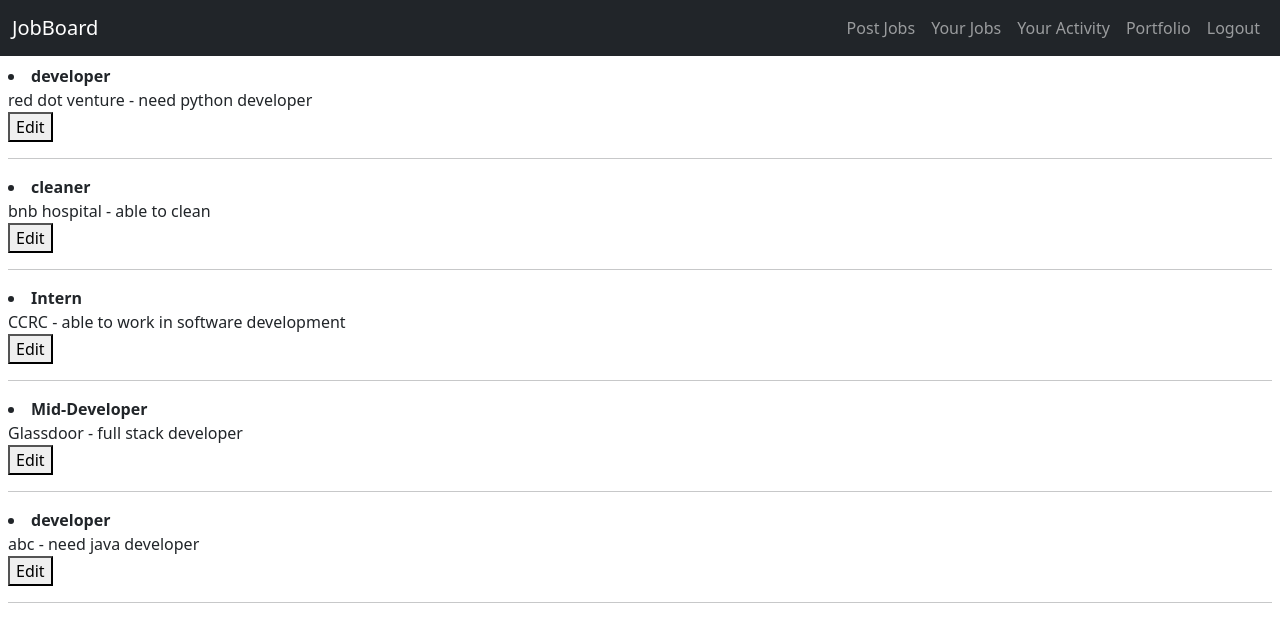
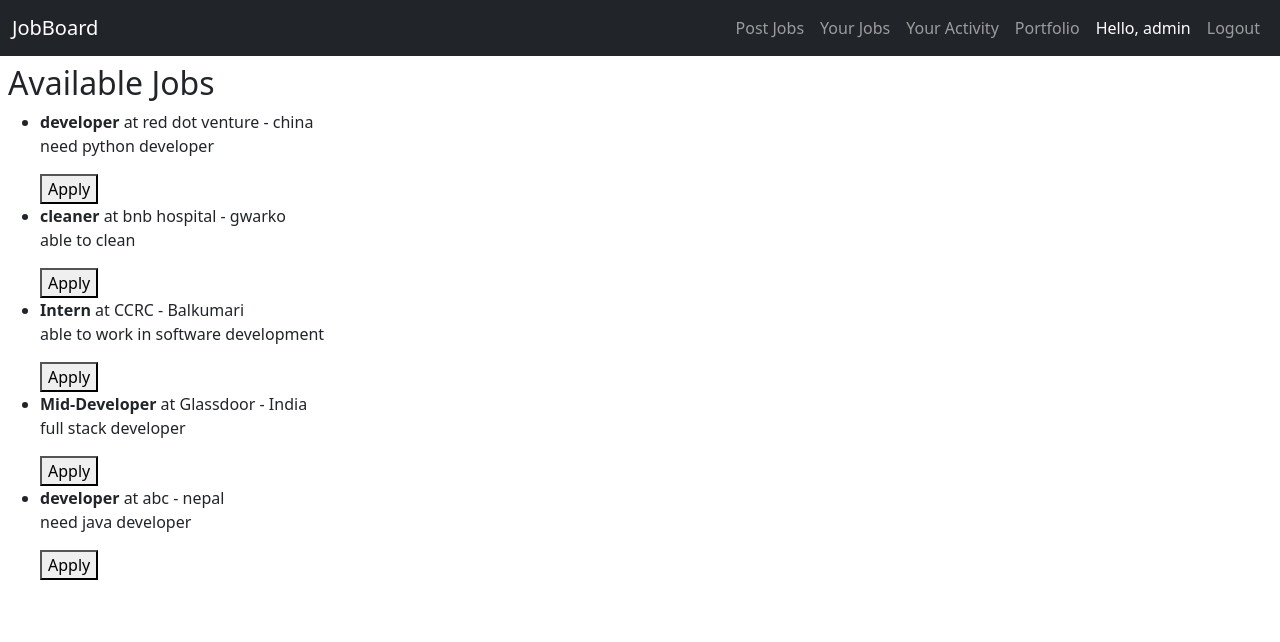
Before and after one commit to Sumanbhandari69/JobBoard, a Django app: page / in a window 1280 px wide. Shown: the top 642 px of the page. Run offline with Django 5.2, Linux system fonts and the light colour scheme; a user stored in the database is signed in; data comes from the database, SQL or seed files in the repository; both versions use the stored data as it was after the commit.

Commit message:
Apply and List view

```diff
--- a/jobs/admin.py
+++ b/jobs/admin.py
@@ -2,12 +2,12 @@ from django.contrib import admin
 from jobs.models import JobInformation
 
 class JobInfo(admin.ModelAdmin):
-    list_display = ("job_title", "company_name", "location", "job_description", "date_posted")
+    list_display = ("job_title", "company_name", "location", "job_description", "date_posted", "posted_by")
     list_filter = ("job_title",)
     search_fields = ("job_title", "company_name")
     date_hierarchy = "date_posted"
     ordering = ("date_posted",)
-    readonly_fields = ("date_posted",)
+    readonly_fields = ("date_posted","posted_by")
 
 # Register your models here.
 admin.site.register(JobInformation, JobInfo)
--- a/jobs/models.py
+++ b/jobs/models.py
@@ -1,5 +1,5 @@
 from django.db import models
-
+from django.contrib.auth.models import User
 # Create your models here.
 
 class JobInformation(models.Model):
@@ -8,3 +8,4 @@ class JobInformation(models.Model):
     location = models.CharField(max_length=50)
     job_description = models.CharField(blank=True, default="")
     date_posted = models.DateField(auto_now=True)
+    posted_by = models.ForeignKey(User, on_delete=models.CASCADE, null=True, blank=True)
--- a/jobs/urls.py
+++ b/jobs/urls.py
@@ -1,5 +1,5 @@
 from django.urls import path
-from jobs.views import JobsListView, JobCreateView, JobUpdateView, JobDeleteView, signup
+from jobs.views import JobsListView, JobCreateView, JobUpdateView, JobDeleteView, signup,UserJobsListView
 from django.contrib.auth import views as auth_views
 
 
@@ -13,6 +13,7 @@ urlpatterns = [
     path('signup/',signup, name='signup'),
     path('login/', auth_views.LoginView.as_view(template_name='registration/login.html'), name='login'),
     path('logout/', auth_views.LogoutView.as_view(), name='logout'),
+    path('job/your-jobs', UserJobsListView.as_view(), name="user_job")
 
 
 ]
--- a/jobs/views.py
+++ b/jobs/views.py
@@ -18,11 +18,24 @@ class JobsListView(ListView):
     model = JobInformation
     context_object_name = "Jobs"
 
+    def get_queryset(self):
+        user = self.request.user
+        if user.is_authenticated:
+            # Exclude jobs posted by the current user
+            return JobInformation.objects.exclude(posted_by=user)
+        else:
+            # For anonymous users, show all jobs
+            return JobInformation.objects.all()
+
 class JobCreateView(LoginRequiredMixin,CreateView):
     template_name = "app/job_create.html"
     model = JobInformation
     fields = ["job_title", "company_name", "location", "job_description"]
     success_url = reverse_lazy("home")
+
+    def form_valid(self, form):
+        form.instance.posted_by = self.request.user  # Set current user here
+        return super().form_valid(form)
 
 class JobUpdateView(LoginRequiredMixin,UpdateView):
     template_name = "app/job_update.html"
@@ -43,6 +56,15 @@ class JobDeleteView(LoginRequiredMixin,DeleteView):
     context_object_name = "Job"
 
 
+class UserJobsListView(LoginRequiredMixin, ListView):
+    template_name = "app/user_job_list.html"
+    model = JobInformation
+    context_object_name = "Jobs"
+
+    def get_queryset(self):
+        return JobInformation.objects.filter(posted_by=self.request.user)
+
+
 def signup(request):
     if request.method == 'POST':
         form = UserCreationForm(request.POST)
--- a/templates/app/base.html
+++ b/templates/app/base.html
@@ -25,16 +25,17 @@
           aria-label="Toggle navigation"
         >
           <span class="navbar-toggler-icon"></span>
+
         </button>
         <div class="collapse navbar-collapse" id="navbarNavAltMarkup">
           <div class="navbar-nav ms-auto">
             <a class="nav-link " href="{% url 'create_job' %}">Post Jobs</a>
-            <a class="nav-link " href="#">Your Jobs</a>
+            <a class="nav-link " href="{% url 'user_job' %}">Your Jobs</a>
             <a class="nav-link " href="#">Your Activity</a>
             <a class="nav-link " href="#">Portfolio</a>
 
             {% if user.is_authenticated %}
-            {% comment %} <span class="nav-link text-white">Hello, {{ user.username }}</span> {% endcomment %}
+            <span class="nav-link text-white">Hello, {{ user.username }}</span>
             <form
               method="post"
               action="{% url 'logout' %}"
--- a/templates/app/home.html
+++ b/templates/app/home.html
@@ -1,25 +1,22 @@
-{% extends "app/base.html" %}
+{% extends "app/base.html" %} {% block title %}View Jobs{% endblock title %}
+{%block content %}
 
-    {% block title %}View Jobs{% endblock %}
-
-    {% block content %}
-
+<h2>Available Jobs</h2>
+{% if Jobs %}
+<ul>
   {% for job in Jobs %}
   <li>
-        <strong>{{ job.job_title }}</strong><br />
-        {{ job.company_name }} - {{ job.job_description}}<br />
-
+    <strong>{{ job.job_title }}</strong> at {{ job.company_name }} - {{ job.location }}
+    <p>{{ job.job_description }}</p>
+    {% comment %} <small>Posted by: {{ job.posted_by.username }}</small> {% endcomment %}
     <!-- Edit Button for this Job -->
-        <a href="{% url 'update_job' pk=job.pk %}">
-            <button>Edit</button>
+        <a href="#">
+            <button>Apply</button>
         </a>
   </li>
-        <hr />
-        {% empty %}
-        <li>No jobs available.</li>
   {% endfor %}
-
+</ul>
+{% else %}
+<p>No jobs available right now.</p>
+{% endif %}
 {% endblock content %}
-
-
-</html>
```
Also changed, not shown: templates/app/user_job_list.html (added, +21 -0 lines), db.sqlite3, jobs/migrations/0003_jobinformation_posted_by.py (added). Lines whose indentation alone changed are shown as unchanged.
